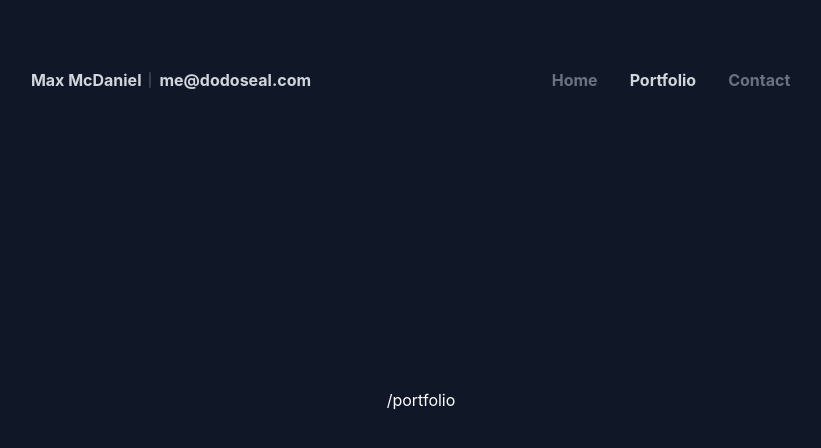
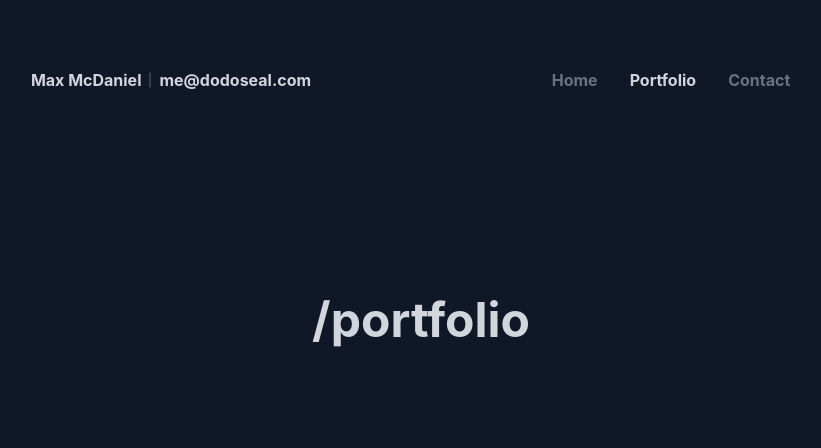
Before and after one commit to DodoSeal/dodoseal.github.io, a SvelteKit app: page /portfolio in a window 1280 px wide. Shown: the top 448 px of the page, without its empty margins (219-1040 px from the left). Built offline with nearby package versions, Linux system fonts and the light colour scheme.

Commit message:
Feat: Rewrite content classes to fix navbar overlay

```diff
--- a/src/routes/+error.svelte
+++ b/src/routes/+error.svelte
@@ -6,9 +6,10 @@
     const errorMsg = page.error?.message || "An Error Occurred";
 </script>
 
-<div class="main-content center-content flex-col">
+<div class="main-wrapper">
     <Navbar />
-
-    <p class="text-gray-300 text-[10rem] font-bold">{errorCode}</p>
-    <p class="text-gray-300 text-[5rem] font-bold">{errorMsg}</p>
+    <div class="main-content center-content flex-col">
+        <p class="text-gray-300 text-[10rem] font-bold">{errorCode}</p>
+        <p class="text-gray-300 text-[5rem] font-bold">{errorMsg}</p>
+    </div>
 </div>
--- a/src/routes/+page.svelte
+++ b/src/routes/+page.svelte
@@ -8,6 +8,9 @@
     });
 </script>
 
-<div class="main-content center-content flex-col bg-backdrop">
+<div class="main-wrapper">
     <Navbar />
+    <div class="main-content center-content">
+        <p class="text-5xl font-bold">{sitePath}</p>
+    </div>
 </div>
--- a/src/routes/contact/+page.svelte
+++ b/src/routes/contact/+page.svelte
@@ -8,7 +8,9 @@
     });
 </script>
 
-<div class="main-content center-content flex-col bg-backdrop">
+<div class="main-wrapper">
     <Navbar />
-    <p class="text-white">{sitePath}</p>
+    <div class="main-content center-content">
+        <p class="text-5xl font-bold">{sitePath}</p>
+    </div>
 </div>
--- a/src/routes/layout.css
+++ b/src/routes/layout.css
@@ -1,15 +1,37 @@
 @import 'tailwindcss';
+
+* {
+    user-select: none;
+    -moz-user-select: none;
+    -webkit-user-drag: none;
+}
+
+p {
+    color: var(--color-gray-300);
+}
 
 @theme {
     --color-backdrop: var(--color-gray-900);
 }
 
 @layer components {
-    .main-content {
-        @apply w-screen h-screen flex bg-backdrop
+    .center-content {
+        @apply flex items-center place-content-center
     }
 
-    .center-content {
-        @apply items-center place-content-center
+    .main-wrapper {
+        @apply w-screen h-screen bg-backdrop flex flex-col items-center;
+    }
+
+    .main-content {
+        height: calc(100vh - 10rem);
+        @apply w-full bg-backdrop;
     }
 }
+
+/* This is an interesting fix and it works so we no longer touch it :D */
+@media (width <= 1280px) {
+    .md\:px-80 {
+        padding-inline: 0;
+    }
+}
--- a/src/routes/portfolio/+page.svelte
+++ b/src/routes/portfolio/+page.svelte
@@ -8,7 +8,9 @@
     });
 </script>
 
-<div class="main-content center-content flex-col bg-backdrop">
+<div class="main-wrapper">
     <Navbar />
-    <p class="text-white">{sitePath}</p>
+    <div class="main-content center-content">
+        <p class="text-5xl font-bold">{sitePath}</p>
+    </div>
 </div>
```
